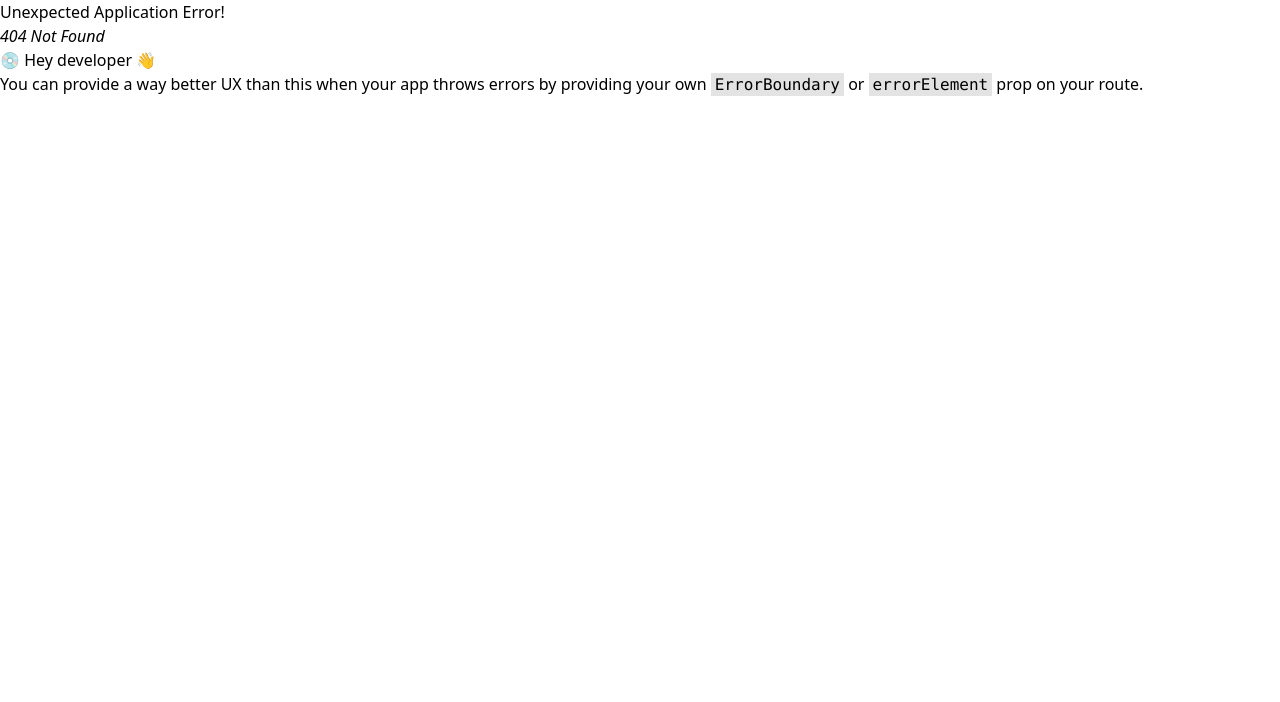
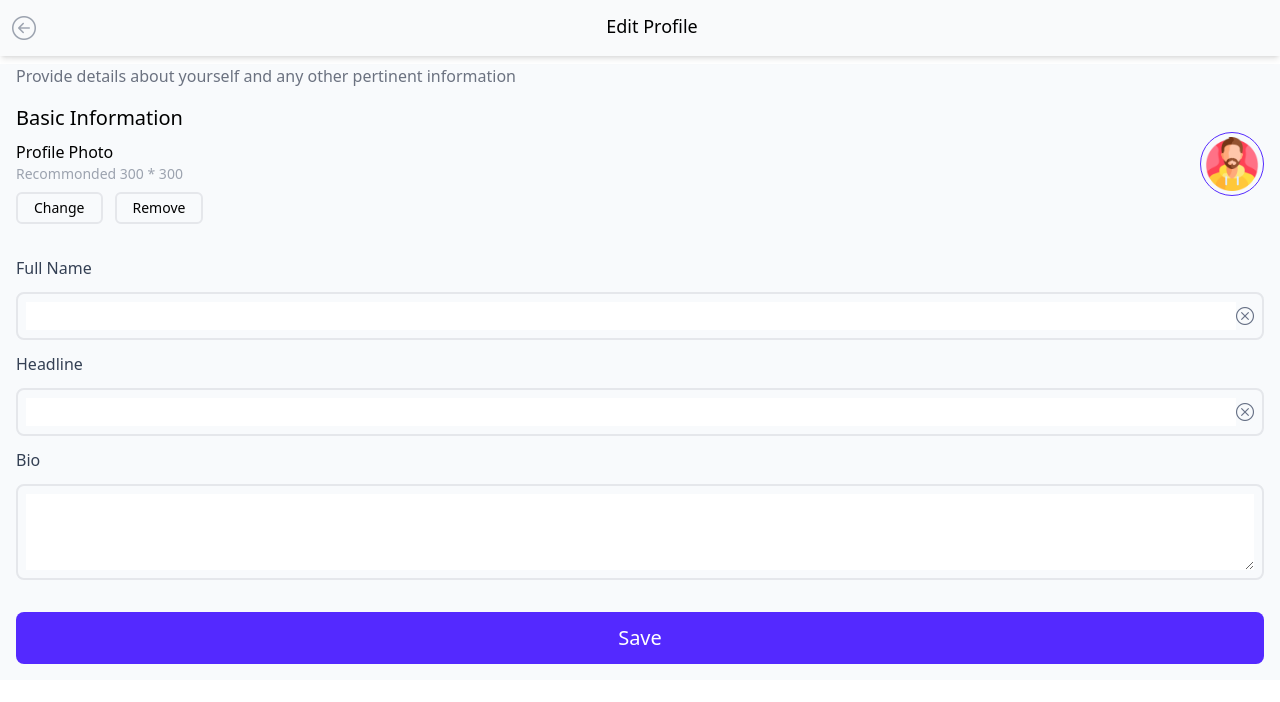
Before and after one commit to mrafeeq805/CodeLab, a React (Create React App) app: page /editprofile in a window 1280 px wide. Before the commit this address had no page. Shown: the top 702 px of the page. Built offline with nearby package versions, Linux system fonts and the light colour scheme.

Commit message:
edit profile page designed

```diff
--- a/src/App.js
+++ b/src/App.js
@@ -12,6 +12,7 @@ import Login from './components/Login';
 import ForgotPassword from './components/ForgotPassword';
 import SetPassword from './components/SetPassword';
 import Profile from './components/Profile';
+import EditProfile from './components/EditProfie';
 
 function App() {
   const router = createBrowserRouter([
@@ -63,6 +64,10 @@ function App() {
       path : '/profile',
       element : <Profile/>
     },
+    {
+      path : '/editprofile',
+      element : <EditProfile/>
+    },
   ])
   return (
     <RouterProvider router={router}>
--- /dev/null
+++ b/src/components/EditProfie.js
@@ -0,0 +1,21 @@
+import React from "react";
+import Navbar from "./Navbar";
+import EditProfileAvatar from "./EditProfileAvatar";
+import EditProfileForm from "./EditProfileForm";
+
+
+const EditProfile = () => {
+	return (
+		<div className="bg-slate-50 flex-col mt-16 ">
+			<Navbar title={"Edit Profile"} />
+            <div className="px-4">
+                <span className="text-gray-500">Provide details about yourself and any other pertinent information</span>
+            </div>
+            <EditProfileAvatar/>
+            <EditProfileForm/>
+
+		</div>
+	);
+};
+
+export default EditProfile;
--- /dev/null
+++ b/src/components/EditProfileAvatar.js
@@ -0,0 +1,31 @@
+import React from "react";
+
+const EditProfileAvatar = () => {
+	return (
+		<div className="flex mt-4 justify-between items-center px-4">
+			<div className="flex flex-col">
+				<span className="text-xl font-medium">Basic Information</span>
+                <div className="mt-2 flex flex-col">
+                    <span>Profile Photo</span>
+				    <span className="text-gray-400 text-sm">Recommonded 300 * 300</span>
+                </div>
+
+				<div className="flex gap-3 mt-2">
+					<button className="border-2 rounded-md px-4 p-1 text-sm">
+						Change
+					</button>
+					<button className="border-2 rounded-md px-4 p-1 text-sm">
+						Remove
+					</button>
+				</div>
+			</div>
+			<div>
+				<div className="border-[1px] border-primary rounded-full h-16 w-16 p-1">
+					<img src={"/img/dev.png"} alt="icon" />
+				</div>
+			</div>
+		</div>
+	);
+};
+
+export default EditProfileAvatar;
--- /dev/null
+++ b/src/components/EditProfileForm.js
@@ -0,0 +1,31 @@
+import React from "react";
+
+const EditProfileForm = () => {
+	return (
+		<div className="mt-4 p-4">
+			<form className="">
+				<label className="text-login font-medium ">Full Name</label>
+				<div className="border-2 rounded-lg flex justify-between p-2 my-3">
+					<input className="w-full text-login_light" type="text" />
+					<i class="bi bi-x-circle text-login_light text-lg"></i>
+				</div>
+				<label className="text-login font-medium">Headline</label>
+				<div className="border-2 rounded-lg flex justify-between p-2 my-3">
+					<input className="w-full text-login_light" type="text" />
+					<i class="bi bi-x-circle text-login_light text-lg"></i>
+				</div>
+                <label className="text-login font-medium">Bio</label>
+				<div className="border-2 rounded-lg flex justify-between p-2 my-3 h-24">
+					<textarea className="w-full text-login_light" type="text" />
+
+				</div>
+				<button className=" bg-primary p-2 w-full rounded-lg text-xl text-white py-3 mt-5">
+					Save
+				</button>
+
+			</form>
+		</div>
+	);
+};
+
+export default EditProfileForm;
--- a/src/components/Profile.js
+++ b/src/components/Profile.js
@@ -13,11 +13,19 @@ const Profile = () => {
 				</div>
 				<span className=" font-medium text-center">Muhammed Rafeeq K</span>
 				<span className="text-gray-500 text-sm text-center">Web Developer</span>
+				<button className="bg-primary p-2 px-8 mt-3 rounded-full flex items-center gap-3 justify-center">
+					<i class="bi bi-pen text-white"></i>
+					<span className="text-white">Edit Profile</span>
+				</button>
 			</div>
-            <div className="bg-white rounded-lg p-4 flex flex-col gap-2 w-10/12">
-                {profileCardDetails.map(item => <ProfileMenuCard icon={item.icon} title={item.title}/>)}
-            </div>
-            <span className="absolute bottom-3 text-sm text-login_light">Designed By <span className="text-primary font-medium">Secure3</span></span>
+			<div className="bg-white rounded-lg p-4 flex flex-col gap-2 w-10/12">
+				{profileCardDetails.map((item) => (
+					<ProfileMenuCard icon={item.icon} title={item.title} />
+				))}
+			</div>
+			<span className="absolute bottom-3 text-sm text-login_light">
+				Designed By <span className="text-primary font-medium">Secure3</span>
+			</span>
 		</div>
 	);
 };
```
